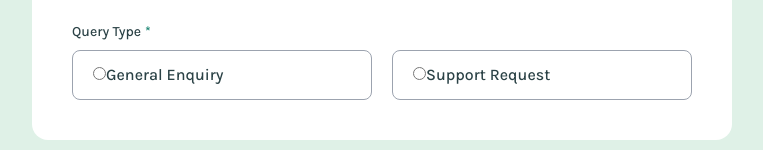
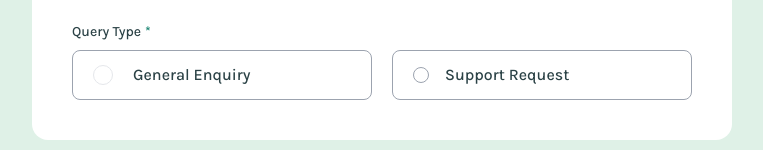
Before and after one commit to funghicat87/frontend-mentor, a React (Vite) app: page /#/ContactForm in a window 1280 px wide. Shown: the part 471-621 px from the top of the page, without its empty margins (258-1021 px from the left). Built offline with nearby package versions, Linux system fonts and the light colour scheme.

Commit message:
20240531

```diff
--- a/src/pages/ContactForm.jsx
+++ b/src/pages/ContactForm.jsx
@@ -1,10 +1,11 @@
 import React from 'react';
-import CheckboxImg from '../assets/ContactForm/icon-checkbox-check.svg';
+import CheckboxImg from '../assets/ContactForm/icon-radio-selected.svg';
 
 function ContactForm() {
   const Label = ({ children }) => (
     <div className='block text-[var(--Grey900)] text-sm after:content-["*"] after:text-[var(--Green600)] after:ml-1'>{children}</div>
   );
+
   const InputText = ({ children }) =>(
     <div className='flex-row font-karla font-medium grow mt-6'>
       <Label>{children}</Label>
@@ -19,21 +20,35 @@ function ContactForm() {
     </div>
   );
 
-  const InputRadio = ({ children }) =>(
+  const InputRadio = ({ children }) => {
+    return (
       <div className='font-karla font-medium grow mt-6'>
         <Label>{children}</Label>
         <div className='flex flex-row gap-x-5'>
-        <label htmlFor='GeneralEnquiry' className='w-full block mt-2 rounded-lg px-5 py-3 border border-gray-400 text-base text-[var(--Grey900)] focus:outline-none focus:border-[var(--Green600)]'>
-          <input id='GeneralEnquiry' name={children} type="radio" className=''style={{backgroundImage: `url(${CheckboxImg})`}}/>
-          General Enquiry
+
+        <label className="w-full block mt-2 rounded-lg px-5 py-3 border border-gray-400 text-base text-[var(--Grey900)] cursor-pointer flex items-center relativep-3 w-full" htmlFor="GeneralEnquiry">
+          <input
+            name={children}
+            type="radio"
+            className="peer relative h-5 w-5 appearance-none rounded-full border border-blue-gray-200before:absolute before:top-1/2 before:left-1/2 before:block before:h-4 before:w-4 before:-translate-y-2/4 before:-translate-x-2/4 before:rounded-full before:bg-blue-gray-500"
+            id="GeneralEnquiry"
+          />
+          <span className="relative text-gray-900 opacity-0 top-0 left-0 peer-checked:opacity-100">
+            <img src={`${CheckboxImg}`} alt="Checkbox" />
+          </span>
+          <span>General Enquiry</span>
         </label>
-        <label htmlFor='SupportRequest' className='w-full block mt-2 rounded-lg px-5 py-3 border border-gray-400 text-base text-[var(--Grey900)] focus:outline-none focus:border-[var(--Green600)]'>
-          <input id='SupportRequest' name={children} type="radio" className=''/>
-          Support Request
+
+
+          <label htmlFor='SupportRequest' className='radio-label w-full block mt-2 rounded-lg px-5 py-3 border border-gray-400 text-base text-[var(--Grey900)] cursor-pointer flex items-center relative'>
+            <input id='SupportRequest' name={children} type='radio' className='radio-input opacity-0 absolute' />
+            <span className='custom-radio before:content-[""] before:absolute before:top-1/2 before:transform before:-translate-y-1/2 before:w-4 before:h-4 before:border before:border-gray-400 before:rounded-full'></span>
+            <span className='ml-8'>Support Request</span>
           </label>
         </div>
       </div>
     );
+  };
 
   return (
     <div className='bg-[var(--Green200)] w-full h-dvh font-karla flex justify-center items-center'>
@@ -46,8 +61,15 @@ function ContactForm() {
           --White: hsl(0, 0%, 100%);
           --Grey500: hsl(186, 15%, 59%);
           --Grey900: hsl(187, 24%, 22%);
-          --CheckBox: "url('../assets/ContactForm/icon-checkbox-check.svg')";
-          };
+          }
+
+          .radio-input:checked + .custom-radio::before {
+            background-image: url('${CheckboxImg}');
+            background-repeat: no-repeat;
+            background-position: center;
+            background-size: 1rem;
+            border: 0;
+          }
         `}
       </style>
       <div className='w-[700px] bg-white rounded-2xl p-10'>
@@ -64,12 +86,14 @@ function ContactForm() {
         <div>
           <InputRadio>Query Type</InputRadio>
         </div>
-        <div  >
+
 
       </div>
+
+
+
     </div>
-    </div>
-  )
+  );
 }
 
-export default ContactForm
+export default ContactForm;
```
Lines whose indentation alone changed are shown as unchanged.
